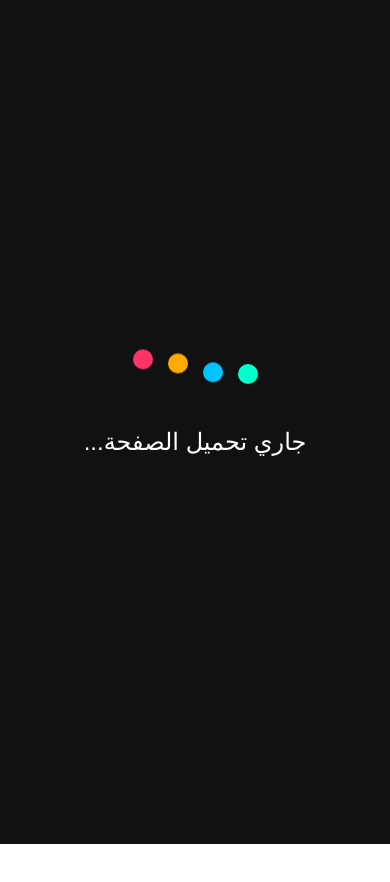
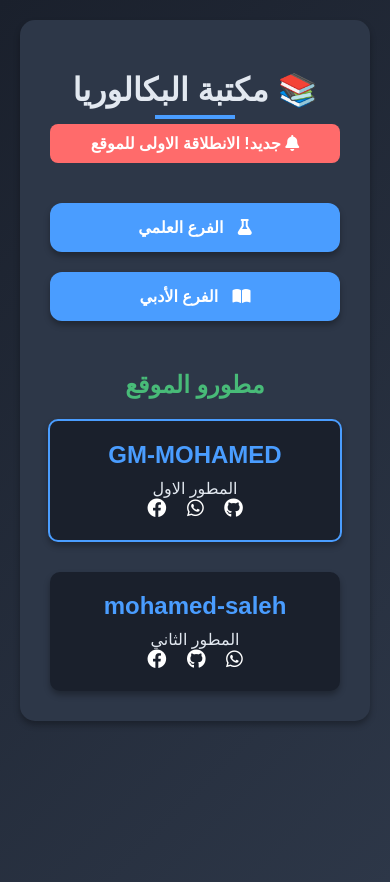
Before and after one commit to abo1fayz/adabi, a plain HTML site: page index.html in a window 390 px wide. Before the commit the page ends 844 px from the top, so only its background shows below. Drawn offline with Linux system fonts and the light colour scheme.

Commit message:
Update index.html

```diff
--- a/index.html
+++ b/index.html
@@ -1,180 +1,267 @@
 <!DOCTYPE html>
 <html lang="ar" dir="rtl">
 <head>
-  <meta charset="UTF-8" />
+  <meta charset="UTF-8">
   <title>مكتبة البكالوريا</title>
   <meta name="viewport" content="width=device-width, initial-scale=1">
 
-  <!-- Font Awesome للأيقونات -->
+  <!-- أيقونات -->
   <link rel="stylesheet" href="https://cdnjs.cloudflare.com/ajax/libs/font-awesome/6.0.0/css/all.min.css">
 
-  <!-- Plausible Analytics -->
+  <!-- كود تتبع الإحصاءات من Plausible -->
   <script defer data-domain="abo1fayz.github.io" src="https://plausible.io/js/script.js"></script>
 
   <style>
+     #loader-wrapper {
+      position: fixed;
+      top: 0; left: 0;
+      width: 100vw; height: 100vh;
+      background: #000;
+      display: flex;
+      justify-content: center;
+      align-items: center;
+      z-index: 9999;
+      transition: opacity 0.8s ease, visibility 0.8s ease;
+    }
+
+    #loader-wrapper.hidden {
+      opacity: 0;
+      visibility: hidden;
+    }
+
+    .loader-container {
+      position: relative;
+      width: 100%;
+      height: 200px;
+      display: flex;
+      align-items: center;
+      justify-content: center;
+      -webkit-box-reflect: below 0 linear-gradient(transparent, transparent, rgba(0, 0, 0, 0.333));
+      transform: scale(60%);
+    }
+
+    .loader {
+      position: absolute;
+      width: 200px;
+      height: 200px;
+      border-radius: 50%;
+      animation: animate 2s linear infinite;
+    }
+
+    .loader1:before,
+    .loader2:before {
+      content: "";
+      position: absolute;
+      top: 0;
+      left: 0;
+      width: 50%;
+      height: 100%;
+      background: linear-gradient(to top, transparent, rgba(0, 255, 249, 0.4));
+      background-size: 100px 180px;
+      background-repeat: no-repeat;
+      border-top-left-radius: 100px;
+      border-bottom-left-radius: 100px;
+    }
+
+    .loader2, .loader4 {
+      animation-delay: -1s;
+      filter: hue-rotate(290deg);
+    }
+
+    .loader i {
+      position: absolute;
+      top: 0;
+      left: 50%;
+      transform: translateX(-50%);
+      width: 20px;
+      height: 20px;
+      background: #00fff9;
+      border-radius: 50%;
+      z-index: 100;
+      box-shadow: 0 0 10px #00fff9, 0 0 20px #00fff9, 0 0 30px #00fff9,
+                  0 0 40px #00fff9, 0 0 50px #00fff9, 0 0 60px #00fff9,
+                  0 0 70px #00fff9, 0 0 80px #00fff9, 0 0 90px #00fff9,
+                  0 0 100px #00fff9;
+    }
+
+    .loader span {
+      position: absolute;
+      inset: 20px;
+      background: #000;
+      border-radius: 50%;
+      z-index: 1;
+    }
+
+    @keyframes animate {
+      0% { transform: rotate(0deg); }
+      100% { transform: rotate(360deg); }
+    }
+
+    /* تنسيقات الموقع */
+    :root {
+      --primary-color: #4a9dff;
+      --secondary-color: #1a2b3c;
+      --accent-color: #ff6b6b;
+      --light-color: #2d3748;
+      --dark-color: #1a202c;
+      --text-color: #e2e8f0;
+      --shadow: 0 4px 6px rgba(0, 0, 0, 0.3);
+      --success-color: #48bb78;
+    }
+
     body {
-      font-family: 'Cairo', sans-serif;
+      font-family: 'Tajawal', 'Arial', sans-serif;
+      background: linear-gradient(135deg, #1a202c 0%, #2d3748 100%);
+      color: var(--text-color);
+      text-align: center;
+      padding: 20px;
+      min-height: 100vh;
       margin: 0;
-      padding: 0;
-      background: linear-gradient(to left, #1a1a1a, #2e2e2e);
-      color: #fff;
-      text-align: center;
     }
 
     .container {
-      max-width: 800px;
+      max-width: 1000px;
       margin: auto;
-      padding: 20px;
+      padding: 30px;
+      background-color: var(--light-color);
+      border-radius: 15px;
+      box-shadow: var(--shadow);
     }
 
     h1 {
-      font-size: 2.5em;
-      margin-bottom: 20px;
-      color: #00c3ff;
+      font-size: 3em;
+      margin-bottom: 10px;
+      position: relative;
+    }
+
+    h1::after {
+      content: "";
+      width: 80px;
+      height: 4px;
+      background-color: var(--primary-color);
+      position: absolute;
+      bottom: -10px;
+      left: 50%;
+      transform: translateX(-50%);
     }
 
     .alert {
-      background-color: #ffc107;
-      color: #000;
-      padding: 15px;
-      border-radius: 10px;
-      margin-bottom: 25px;
+      margin-top: 15px;
+      background-color: var(--accent-color);
+      color: #fff;
+      padding: 10px;
+      border-radius: 8px;
       font-weight: bold;
-      display: inline-block;
     }
 
     .buttons-container {
+      margin: 40px 0;
       display: flex;
       flex-direction: column;
-      gap: 15px;
-      margin-bottom: 40px;
+      gap: 20px;
     }
 
     .nav-btn {
-      background-color: #007bff;
+      display: block;
+      background-color: var(--primary-color);
       color: #fff;
+      text-decoration: none;
       padding: 15px;
-      text-decoration: none;
-      border-radius: 8px;
-      font-size: 1.2em;
+      border-radius: 12px;
+      font-size: 1.3em;
+      font-weight: bold;
+      box-shadow: var(--shadow);
       transition: background-color 0.3s ease;
     }
 
+    .nav-btn i {
+      margin-left: 10px;
+    }
+
     .nav-btn:hover {
-      background-color: #0056b3;
+      background-color: #277bd9;
+    }
+
+    .developers {
+      margin-top: 50px;
     }
 
     .developers h2 {
       margin-bottom: 20px;
-      font-size: 1.8em;
-      color: #00e6aa;
+      color: var(--success-color);
     }
 
     .dev-list {
       display: flex;
       flex-wrap: wrap;
       justify-content: center;
-      gap: 20px;
+      gap: 30px;
     }
 
     .dev-card {
-      background-color: #222;
-      border: 1px solid #444;
+      background-color: var(--dark-color);
       padding: 20px;
-      border-radius: 12px;
-      width: 250px;
-    }
-
-    .special {
-      border: 2px solid #00ffcc;
-      box-shadow: 0 0 15px #00ffcc88;
+      border-radius: 10px;
+      box-shadow: var(--shadow);
+      min-width: 250px;
     }
 
     .dev-name {
+      font-size: 1.5em;
+      margin-bottom: 10px;
+      color: var(--primary-color);
       font-weight: bold;
-      font-size: 1.3em;
-      margin-bottom: 10px;
-      color: #00d0ff;
+    }
+
+    .dev-card.special {
+      border: 2px solid var(--primary-color);
     }
 
     .dev-social a {
-      margin: 0 10px;
       color: #fff;
-      font-size: 1.4em;
+      font-size: 1.2em;
+      margin: 0 8px;
       transition: color 0.3s;
     }
 
     .dev-social a:hover {
-      color: #00ffcc;
-    }
-
-    /* شاشة التحميل */
-    #loader-wrapper {
-      position: fixed;
-      top: 0; left: 0;
-      width: 100%; height: 100%;
-      background-color: #111;
-      z-index: 1000;
-      display: flex;
-      align-items: center;
-      justify-content: center;
-      flex-direction: column;
-    }
-
-    .loader-container {
-      display: flex;
-      gap: 15px;
-      margin-bottom: 20px;
-    }
-
-    .loader {
-      width: 20px;
-      height: 20px;
-      border-radius: 50%;
-      animation: bounce 1s infinite;
-    }
-
-    .loader1 { background: #00ffcc; animation-delay: 0s; }
-    .loader2 { background: #00c3ff; animation-delay: 0.2s; }
-    .loader3 { background: #ffaa00; animation-delay: 0.4s; }
-    .loader4 { background: #ff3366; animation-delay: 0.6s; }
-
-    @keyframes bounce {
-      0%, 100% { transform: translateY(0); }
-      50% { transform: translateY(-15px); }
-    }
-
-    .hidden {
-      display: none;
+      color: var(--primary-color);
     }
 
     @media (max-width: 600px) {
-      .buttons-container {
-        flex-direction: column;
+      h1 {
+        font-size: 2em;
+      }
+      .nav-btn {
+        font-size: 1em;
+      }
+      .dev-card {
+        width: 100%;
       }
     }
   </style>
 </head>
+
 <body>
-
-  <!-- شاشة التحميل -->
+  <!-- عنصر التحميل -->
   <div id="loader-wrapper">
-    <div class="loader-container">
-      <div class="loader loader1"></div>
-      <div class="loader loader2"></div>
-      <div class="loader loader3"></div>
-      <div class="loader loader4"></div>
+    <div>
+      <div class="loader-container">
+        <div class="loader loader1"><span></span></div>
+        <div class="loader loader2"><span></span></div>
+        <div class="loader loader3"><i></i></div>
+        <div class="loader loader4"><i></i></div>
+      </div>
+      <p style="color: white; font-size: 1.5em; margin-top: 20px; text-align: center;">جاري تحميل الصفحة...</p>
     </div>
-    <p style="color:white; font-size:1.5em;">جاري تحميل الصفحة...</p>
   </div>
 
   <!-- محتوى الموقع -->
   <div class="container">
     <h1>📚 مكتبة البكالوريا</h1>
     <div class="alert">
-      <i class="fas fa-bell"></i> جديد! الانطلاقة الأولى للموقع
+      <i class="fas fa-bell"></i> جديد! الانطلاقة الاولى للموقع
     </div>
-
     <div class="buttons-container">
       <a class="nav-btn" href="https://abo1fayz.github.io/adabi2/">
         <i class="fas fa-flask"></i> الفرع العلمي
@@ -189,32 +276,32 @@
       <div class="dev-list">
         <div class="dev-card special">
           <div class="dev-name">GM-MOHAMED</div>
-          <div>المطور الأول</div>
+          <div>المطور الاول</div>
           <div class="dev-social">
             <a href="https://github.com/abo1fayz"><i class="fab fa-github"></i></a>
-            <a href="https://wa.me/963947733035"><i class="fab fa-whatsapp"></i></a>
-            <a href="https://www.facebook.com/profile.php?id=100081592399843"><i class="fab fa-facebook"></i></a>
+            <a href="https://wa.me/963947733035"><i class="fa-brands fa-whatsapp"></i></a>
+            <a href="https://www.facebook.com/profile.php?id=100081592399843"><i class="fa-brands fa-facebook"></i></a>
           </div>
         </div>
         <div class="dev-card">
           <div class="dev-name">mohamed-saleh</div>
           <div>المطور الثاني</div>
           <div class="dev-social">
-            <a href="https://wa.me/963968283685"><i class="fab fa-whatsapp"></i></a>
+            <a href="https://wa.me/963968283685"><i class="fa-brands fa-whatsapp"></i></a>
             <a href="https://github.com/MIXPLAYT"><i class="fab fa-github"></i></a>
-            <a href="https://www.facebook.com/share/1CrezvBrQN/"><i class="fab fa-facebook"></i></a>
+            <a href="https://www.facebook.com/share/1CrezvBrQN/"><i class="fa-brands fa-facebook"></i></a>
           </div>
         </div>
       </div>
     </div>
   </div>
 
-  <!-- إخفاء شاشة التحميل -->
+  <!-- كود إخفاء الخلفية بعد التحميل -->
   <script>
     window.addEventListener("load", () => {
       setTimeout(() => {
         document.getElementById("loader-wrapper").classList.add("hidden");
-      }, 3000);
+      }, 3000); // 3 ثواني قبل الإخفاء
     });
   </script>
 </body>
```
